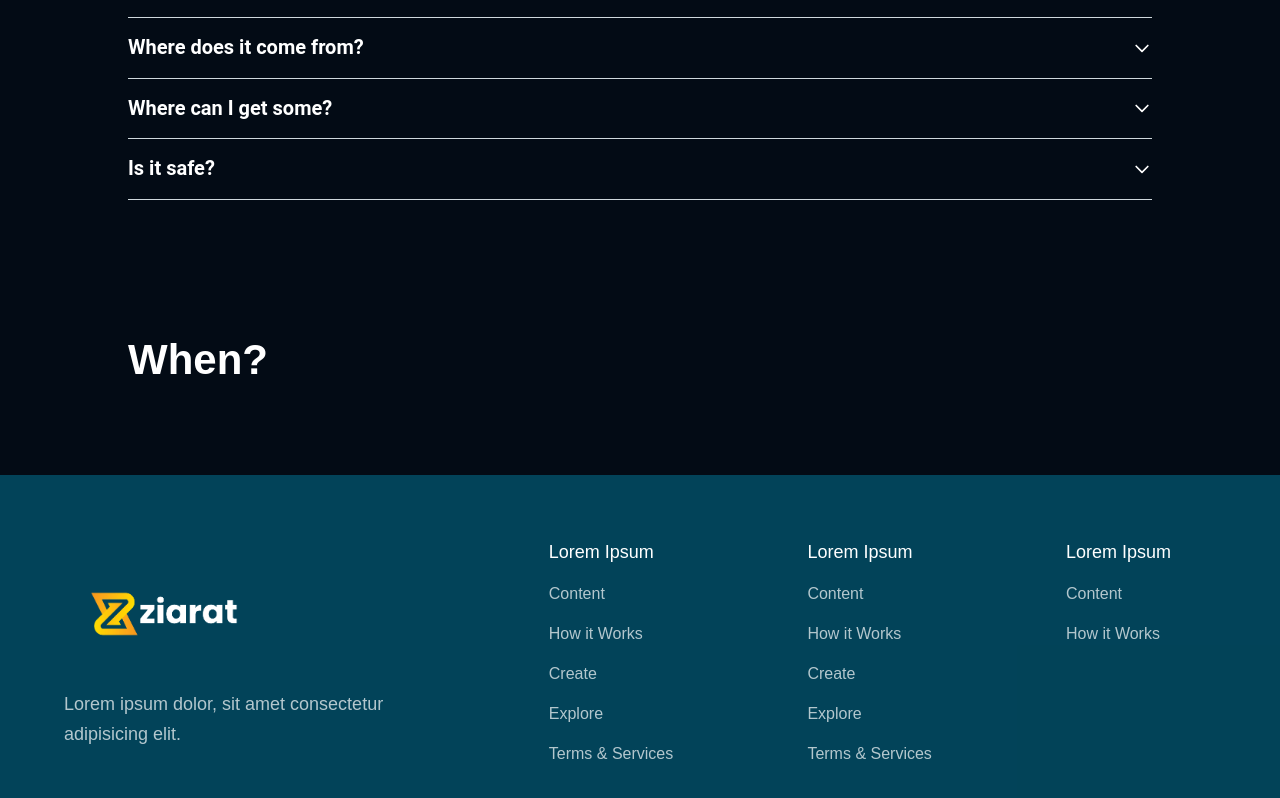
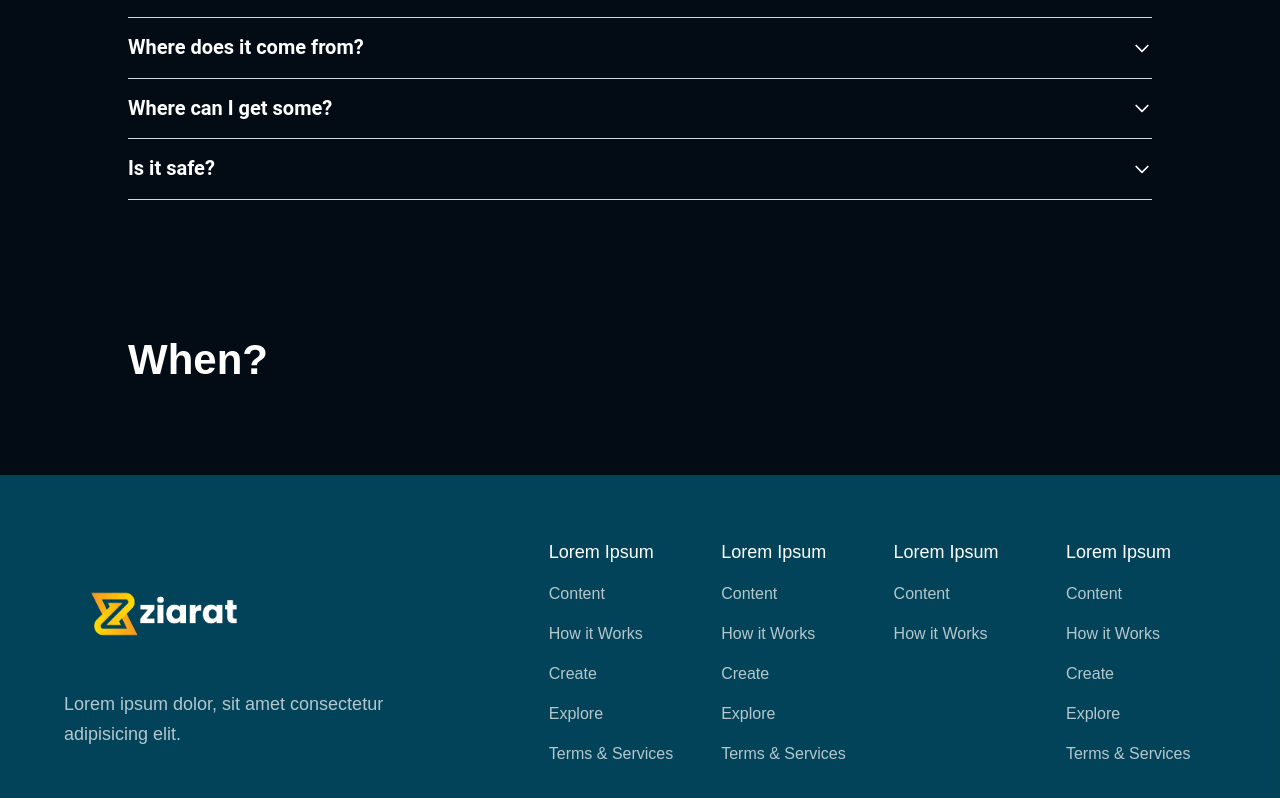
Before and after one commit to Mouazzama-dev/Ziarat, a React (Vite) app: page / in a window 1280 px wide. Shown: the part 1896-2694 px from the top of the page. Built offline with nearby package versions, Linux system fonts and the light colour scheme.

Commit message:
removed image from footer

```diff
--- a/src/constants/constants.tsx
+++ b/src/constants/constants.tsx
@@ -158,6 +158,32 @@ export const footerLinks = [{
   ],
 
 },
+{
+  title: "Lorem Ipsum",
+  links: [
+    {
+      name: "Content",
+      link: "https://www.hoobank.com/content/",
+    },
+    {
+      name: "How it Works",
+      link: "https://www.hoobank.com/how-it-works/",
+    },
+    {
+      name: "Create",
+      link: "https://www.hoobank.com/create/",
+    },
+    {
+      name: "Explore",
+      link: "https://www.hoobank.com/explore/",
+    },
+    {
+      name: "Terms & Services",
+      link: "https://www.hoobank.com/terms-and-services/",
+    },
+  ],
+
+},
 ]
 
 
```
